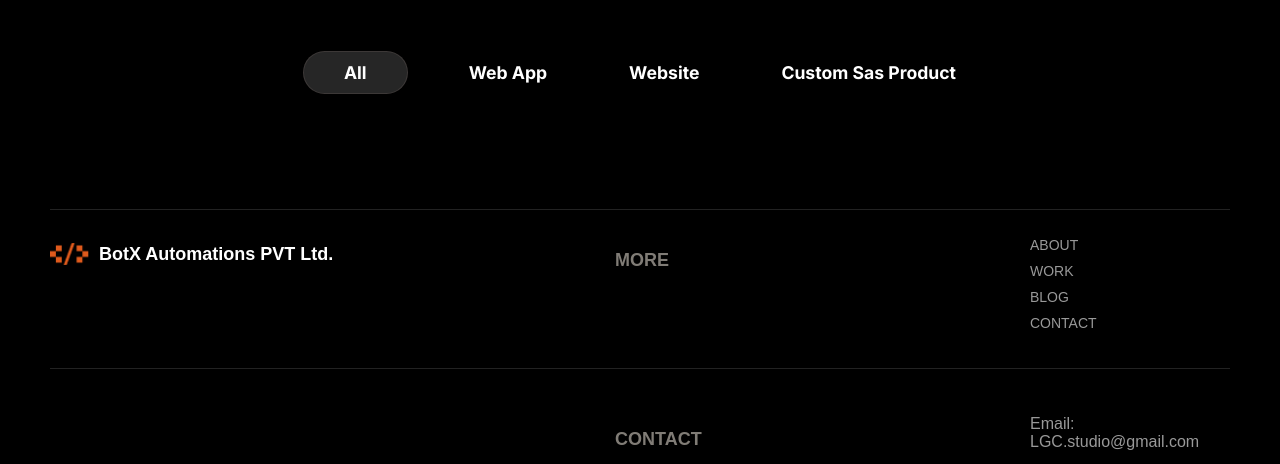
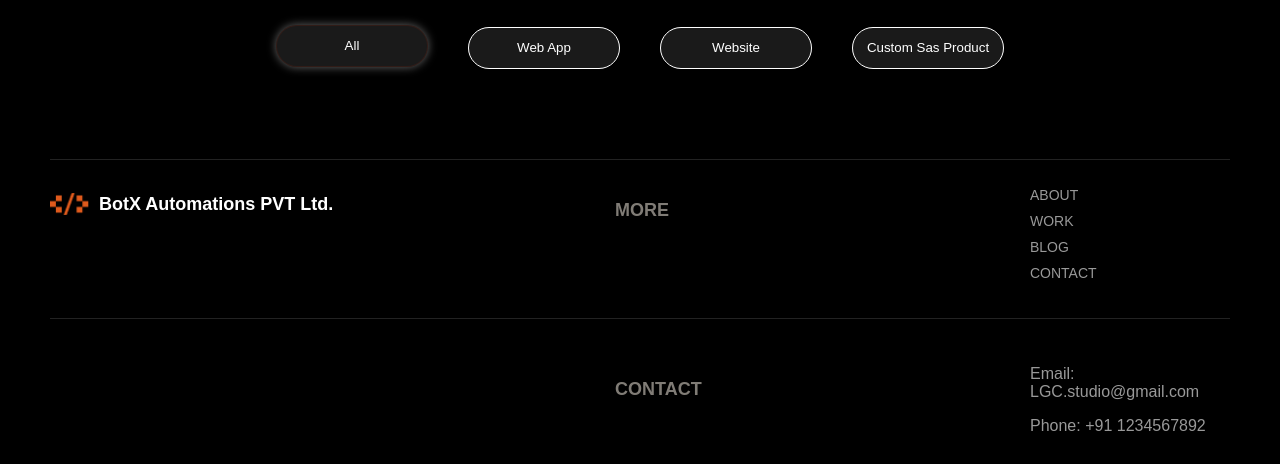
Before and after one commit to haribotx/ownweb, a plain HTML site: page frontend/blog.html in a window 1280 px wide. Shown: the part 112-576 px from the top of the page. Drawn offline with Linux system fonts and the light colour scheme; no server answers.

Commit message:
blog updations

```diff
--- a/frontend/blog.css
+++ b/frontend/blog.css
@@ -30,10 +30,7 @@ body {
 /* ===============================
    FILTER SECTION
 ================================*/
-.filter-section {
-  padding: 10px 0;
-  text-align: center;
-}
+
 
 
 .head-section {
@@ -46,17 +43,7 @@ body {
 }
 
 
-.filter-item {
-  padding: 10px 20px;
-  border-radius: 30px;
-  font-size: 1.1rem;
-  transition: all 0.3s ease;
-  border: 1px solid transparent;
-}
 
-.filter-item:hover {
-  background-color: rgba(255, 255, 255, 0.15);
-}
 
 .blogs {
   display: grid;
@@ -82,10 +69,39 @@ body {
 
 .filter-item.active {
   color: #ffffff;
-  border-color: #fbd8cd1a;
-  padding: 10px 40px;
-  background-color: rgba(255, 255, 255, 0.15);
+  width: 132px;
+  height: 42px;
+background-color: #FDFDFD1A;
+border-color: white;
+border-radius: 100px;
+
 }
+
+.filter-item.active,
+.filter-item-custom.active {
+  color: #ffffff;
+  width: 152px;
+  height: 42px;
+  background-color: #FDFDFD1A;
+  border-color: #FF34001A;
+  border: 1px solid #FF34001A;
+  border-radius: 100px;
+  transform: translateY(-2px);
+  box-shadow: 0 0 10px rgba(255,255,255,0.4);
+}
+
+.filter-item {
+  color: white;
+  width: 152px;
+  height: 42px;
+background-color: #FDFDFD1A;
+border-color: white;
+border-radius: 100px;
+  border: 1px solid white;
+
+
+}
+
 
 /* ===============================
    BLOG GRID SECTION
@@ -108,13 +124,16 @@ body {
   padding: 15px;
   border-radius: 15px;
   transition: transform 0.3s ease, box-shadow 0.3s ease;
+  font-size: 24px;
 }
 
 .blog-card:hover {
   box-shadow: 0 0 15px rgba(255,255,255,0.1);
+  transition: transform 0.3s ease, box-shadow 0.3s ease;
+
 }
 
-/* ✅ Uniform Responsive Blog Images */
+
 .blog-card img {
   width: 100%;
   height: 250px; /* Default height for desktops */
--- a/frontend/blog.html
+++ b/frontend/blog.html
@@ -29,12 +29,12 @@
     </div>
   </section>
 
-  <section class="filter-section">
+  <section class="">
     <div class="head-section"  id="filter-section">
-      <h2 class="filter-item active" data-category="all">All</h2>
-      <h2 class="filter-item" data-category="webapp">Web App</h2>
-      <h2 class="filter-item " data-category="website">Website</h2>
-      <h2 class="filter-item " data-category="custom">Custom Sas Product</h2>
+      <button class="filter-item active" data-category="all">All</button>
+      <button class="filter-item" data-category="webapp">Web App</button>
+      <button class="filter-item " data-category="website">Website</button>
+      <button class="filter-item" data-category="custom">Custom Sas Product</button>
 
       </div>
     </div>
--- a/frontend/work.css
+++ b/frontend/work.css
@@ -43,18 +43,28 @@ body {
   border-radius: 30px;
   font-size: 1.1rem;
   transition: all 0.3s ease;
-  cursor: pointer;
 }
 
-.filter-item:hover {
+/* .filter-item:hover {
   background-color: rgba(255, 255, 255, 0.15);
-}
+} */
 
 .filter-item.active {
   color: #ffffff;
-  background-color: rgba(255, 255, 255, 0.15);
-  border-color: #fbd8cd1a;
-  padding: 10px 50px;
+ background-color: #FDFDFD1A;
+  padding: 10px 20px;
+  border-color: white;
+}
+
+.filter-item.active,
+.filter-item-custom.active {
+  color: #ffffff;
+  background-color: #FDFDFD1A;
+  border-color: #FF34001A;
+  border: 1px solid #FF34001A;
+  border-radius: 100px;
+  transform: translateY(-2px);
+  box-shadow: 0 0 10px rgba(255,255,255,0.4);
 }
 
 /* ===== Works Section ===== */
```
Also changed, not shown: frontend/work.html (+4 -1 lines).
